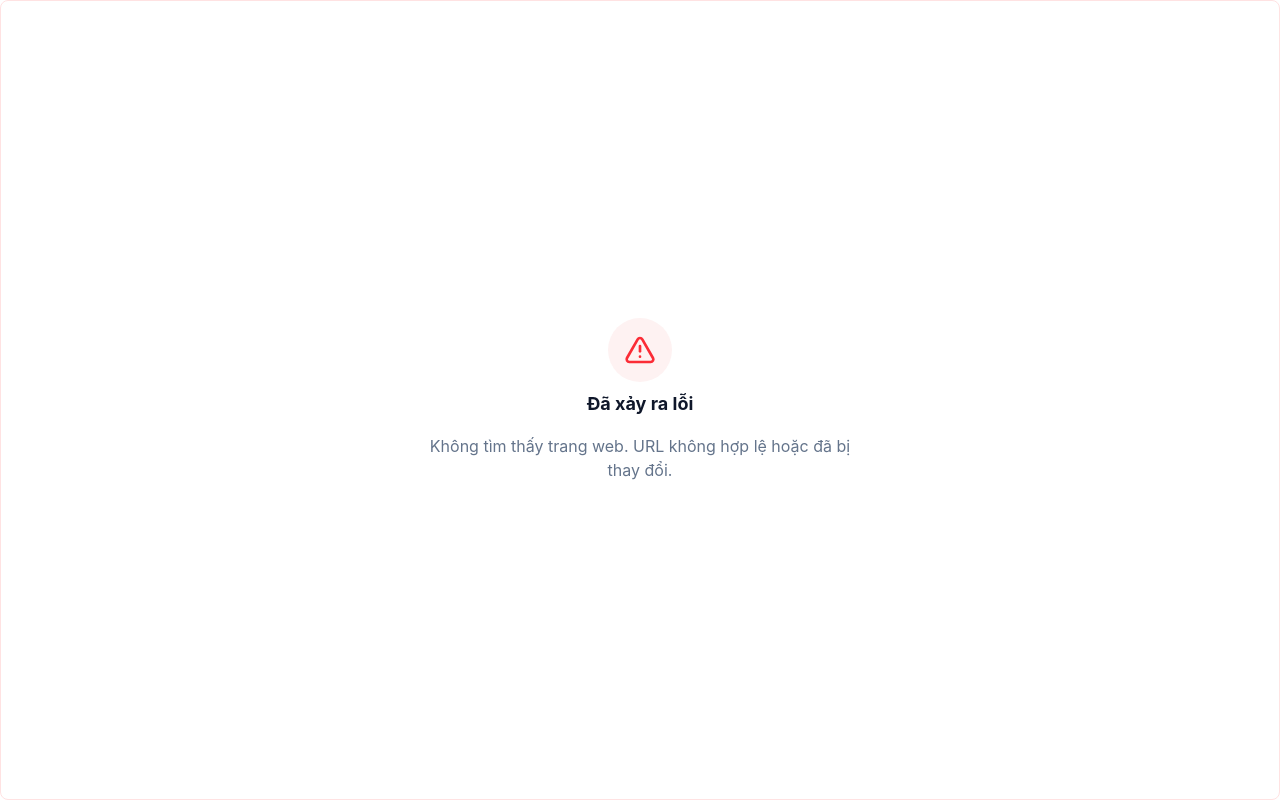
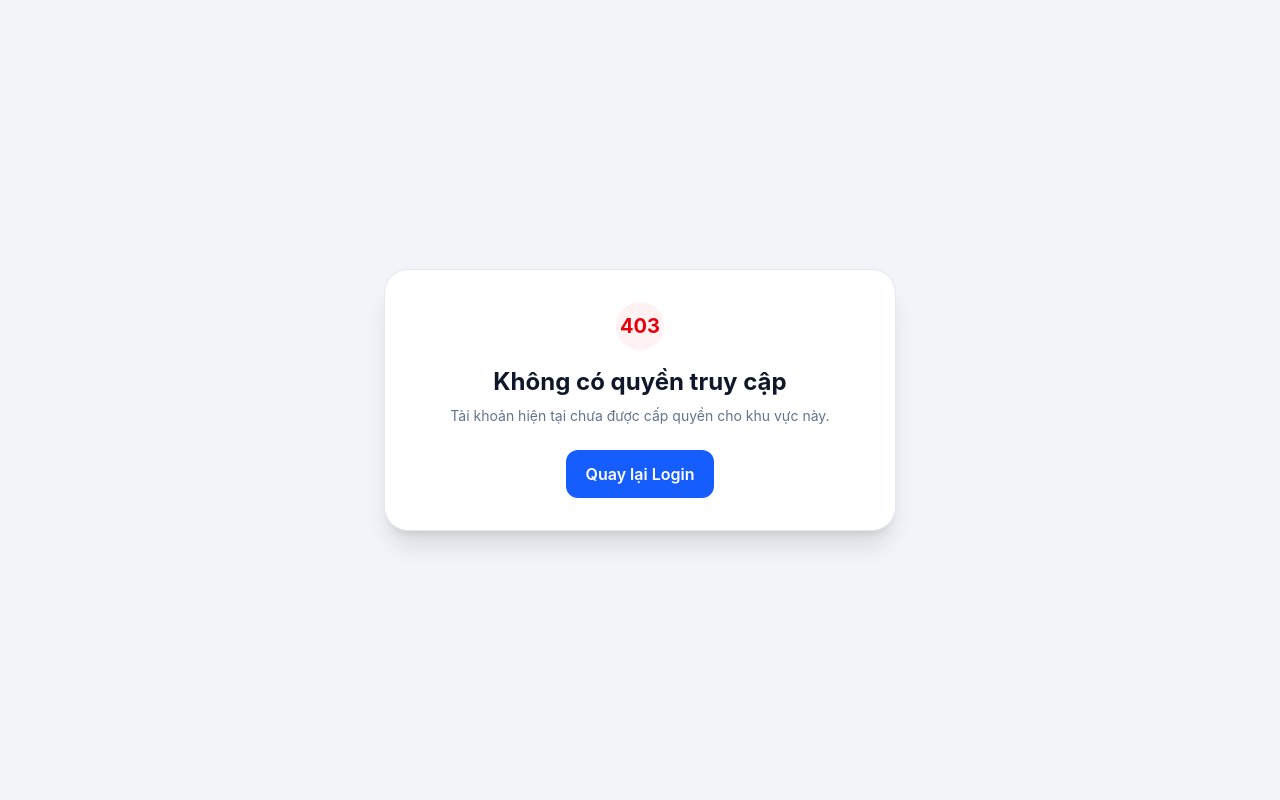
Before and after one commit to tntTan2292/TTVH-DHCL, a React app in the folder frontend/: page /unauthorized in a window 1280 px wide. Built offline with nearby package versions, Linux system fonts and the light colour scheme; no server answers; the HTML template or start-up script is replaced by a standard one.

Commit message:
feat(auth): implement TICKET-0102 route protection

```diff
--- a/frontend/src/App.jsx
+++ b/frontend/src/App.jsx
@@ -2,6 +2,7 @@ import { BrowserRouter as Router, Routes, Route, Navigate } from 'react-router-d
 import MainLayout from './layouts/MainLayout';
 import DashboardHome from './pages/DashboardHome';
 import LoginPage from './pages/LoginPage';
+import UnauthorizedPage from './pages/UnauthorizedPage';
 import ProtectedRoute from './components/ProtectedRoute';
 import { AuthProvider } from './auth/AuthContext';
 
@@ -26,10 +27,11 @@ function App() {
       <Router>
         <Routes>
           <Route path="/login" element={<LoginPage />} />
+          <Route path="/unauthorized" element={<UnauthorizedPage />} />
           <Route
             path="/"
             element={
-              <ProtectedRoute>
+              <ProtectedRoute allowedRoles={['admin']}>
                 <MainLayout />
               </ProtectedRoute>
             }
--- a/frontend/src/auth/AuthContext.jsx
+++ b/frontend/src/auth/AuthContext.jsx
@@ -3,6 +3,8 @@ import authClient from '../api/authClient';
 import { SESSION_KEY } from '../api/httpClient';
 
 const AuthContext = createContext(null);
+
+const normalizeRole = (role) => String(role || '').trim().toLowerCase();
 
 export function AuthProvider({ children }) {
     const [user, setUser] = useState(null);
@@ -18,7 +20,8 @@ export function AuthProvider({ children }) {
 
             try {
                 const response = await authClient.me();
-                setUser(response?.data?.user || null);
+                const restoredUser = response?.data?.user || null;
+                setUser(restoredUser ? { ...restoredUser, role: normalizeRole(restoredUser.role) } : null);
             } catch {
                 localStorage.removeItem(SESSION_KEY);
                 setUser(null);
@@ -32,7 +35,8 @@ export function AuthProvider({ children }) {
 
     const login = async (username, password) => {
         const response = await authClient.login(username, password);
-        setUser(response?.data?.user || null);
+        const authenticatedUser = response?.data?.user || null;
+        setUser(authenticatedUser ? { ...authenticatedUser, role: normalizeRole(authenticatedUser.role) } : null);
         return response;
     };
 
--- a/frontend/src/components/ProtectedRoute.jsx
+++ b/frontend/src/components/ProtectedRoute.jsx
@@ -1,8 +1,10 @@
 import { Navigate, useLocation } from 'react-router-dom';
 import { useAuth } from '../auth/AuthContext';
 
-export default function ProtectedRoute({ children }) {
-    const { isAuthenticated, loading } = useAuth();
+const normalizeRole = (role) => String(role || '').trim().toLowerCase();
+
+export default function ProtectedRoute({ children, allowedRoles = ['admin'] }) {
+    const { isAuthenticated, loading, user } = useAuth();
     const location = useLocation();
 
     if (loading) {
@@ -17,5 +19,16 @@ export default function ProtectedRoute({ children }) {
         return <Navigate to="/login" replace state={{ from: location }} />;
     }
 
+    if (allowedRoles?.length > 0) {
+        const currentRole = normalizeRole(user?.role);
+        const isAllowed = allowedRoles
+            .map(normalizeRole)
+            .includes(currentRole);
+
+        if (!isAllowed) {
+            return <Navigate to="/unauthorized" replace state={{ from: location }} />;
+        }
+    }
+
     return children;
 }
--- a/frontend/src/components/Topbar.jsx
+++ b/frontend/src/components/Topbar.jsx
@@ -1,8 +1,15 @@
 import { Menu, UserCircle, Bell, ChevronDown, LogOut } from 'lucide-react';
+import { useNavigate } from 'react-router-dom';
 import { useAuth } from '../auth/AuthContext';
 
 export default function Topbar({ onMenuClick }) {
   const { user, logout } = useAuth();
+  const navigate = useNavigate();
+
+  const handleLogout = async () => {
+    await logout();
+    navigate('/login', { replace: true });
+  };
 
   return (
     <header className="glass-header h-14 flex items-center justify-between px-4 md:px-6 shadow-sm bg-white/80 backdrop-blur-md sticky top-0 z-30 border-b border-gray-100">
@@ -32,7 +39,7 @@ export default function Topbar({ onMenuClick }) {
                 {user?.display_name || 'Quản trị viên'}
               </p>
               <p className="text-[10px] text-gray-500 uppercase tracking-tighter font-semibold">
-                {user?.role || 'Admin'}
+                {user?.role || 'admin'}
               </p>
             </div>
             <div className="relative">
@@ -45,7 +52,7 @@ export default function Topbar({ onMenuClick }) {
           </button>
 
           <button
-            onClick={logout}
+            onClick={handleLogout}
             className="inline-flex items-center gap-2 rounded-full border border-gray-200 px-3 py-2 text-xs font-semibold text-gray-600 hover:bg-gray-50"
           >
             <LogOut size={14} />
--- /dev/null
+++ b/frontend/src/pages/UnauthorizedPage.jsx
@@ -0,0 +1,23 @@
+import { Link } from 'react-router-dom';
+
+export default function UnauthorizedPage() {
+    return (
+        <div className="min-h-screen flex items-center justify-center bg-slate-100 px-4">
+            <div className="w-full max-w-lg bg-white rounded-3xl shadow-xl border border-slate-200 p-8 text-center">
+                <div className="mx-auto mb-4 h-12 w-12 rounded-full bg-red-50 text-red-600 flex items-center justify-center text-xl font-bold">
+                    403
+                </div>
+                <h1 className="text-2xl font-bold text-slate-900">Không có quyền truy cập</h1>
+                <p className="text-sm text-slate-500 mt-2">
+                    Tài khoản hiện tại chưa được cấp quyền cho khu vực này.
+                </p>
+                <Link
+                    to="/login"
+                    className="inline-flex mt-6 items-center justify-center rounded-xl bg-blue-600 px-5 py-3 text-white font-semibold hover:bg-blue-700"
+                >
+                    Quay lại Login
+                </Link>
+            </div>
+        </div>
+    );
+}
```
Also changed, not shown: 1 other file (tests, documents, lock files or other folders).
